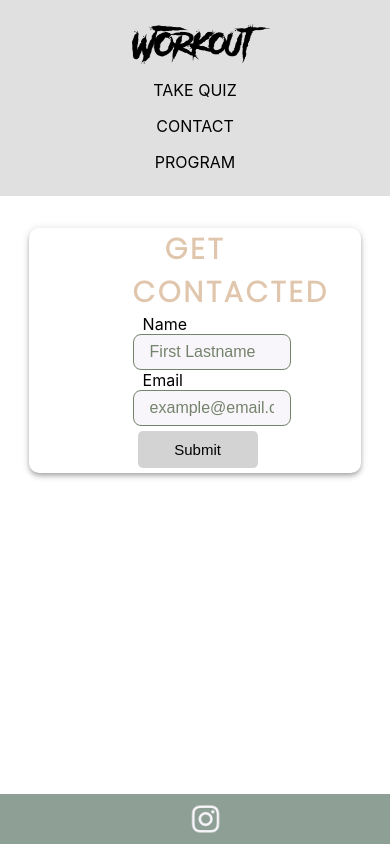
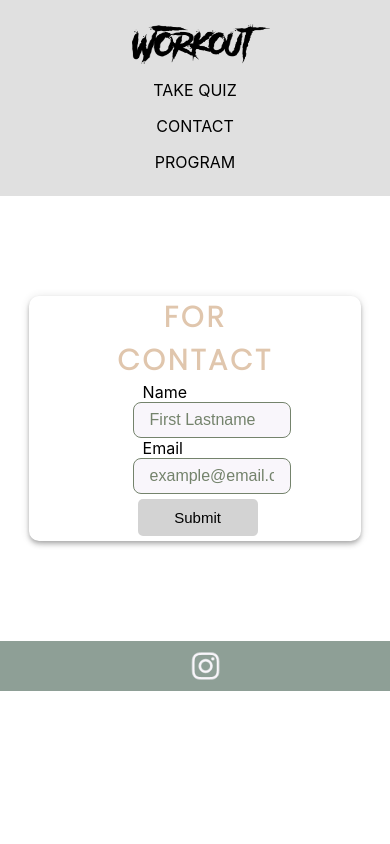
Before and after one commit to EvaSjoholm/project-W-frontend, a React (Create React App) app: page /Contact in a window 390 px wide. Built offline with nearby package versions, Linux system fonts and the light colour scheme.

Commit message:
responsive fix contact form

```diff
--- a/src/components/ContactForm/Contact.js
+++ b/src/components/ContactForm/Contact.js
@@ -15,7 +15,7 @@ export const Contact = () => {
       {submit ? <LoadingAni /> : (
 
         <form className="contactform">
-          <h3>GET CONTACTED</h3>
+          <h3 className>FOR CONTACT</h3>
           <label htmlFor="name"><span>Name</span>
             <br />
             <input type="text" id="name" name="name" className="inputfield" placeholder="First Lastname" />
--- a/src/components/ContactForm/ContactForm.css
+++ b/src/components/ContactForm/ContactForm.css
@@ -6,7 +6,7 @@
     max-height: 1000px;
     box-shadow: 0px 2px 4px -1px rgba(0,0,0,0.2), 0px 4px 5px 0px rgba(0,0,0,0.14), 0px 1px 10px 0px rgba(0,0,0,0.12);
    border-radius: 10px;
-   margin: auto;
+   margin: 100px auto;
 }
 
 .contactform {
@@ -30,6 +30,8 @@
 .contactform h3 {
     text-align: center;
     margin: auto;
+    display: flex;
+    justify-content: center;
 }
 
 .radiosection {
--- a/src/components/Footer/Footer.css
+++ b/src/components/Footer/Footer.css
@@ -8,8 +8,9 @@
     flex-direction: column;
     align-items: center;
     gap: 30px;
-    position: fixed;
+    /* position: fixed; */
     bottom: 0;
+    top: calc(100vh - 150px);
 }
 
 .Footer hr {
@@ -44,7 +45,8 @@
 }
 
 
-@media (min-width: 641px) {
+
+@media (min-width: 475px) {
     .linkfield {
         gap: 55px;
     }
--- a/src/components/Loader/Loading.css
+++ b/src/components/Loader/Loading.css
@@ -1,4 +1,6 @@
 .loader {
+  display: flex;
+  justify-content: center;
     border: 10px solid #f3f3f3;
     border-top: 10px solid #3f4339;
     border-radius: 50%;
```
